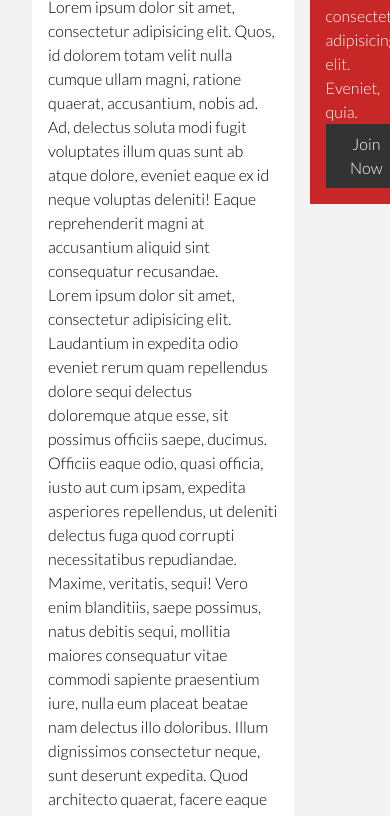
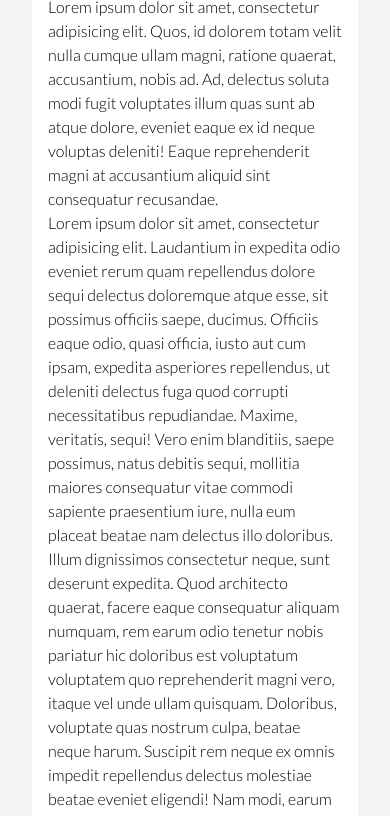
Before and after one commit to priyanshusingh18/Newsgrid, a plain HTML site: page about.html in a window 390 px wide. Shown: the part 310-1126 px from the top of the page. Drawn offline with Linux system fonts and the light colour scheme.

Commit message:
Update mobile.css

```diff
--- a/mobile.css
+++ b/mobile.css
@@ -84,3 +84,7 @@ width: 90%;
   text-align: center;
   font-size: .7rem;
 }
+
+  .page-container{
+  grid-template-columns: 1fr;
+}
```
